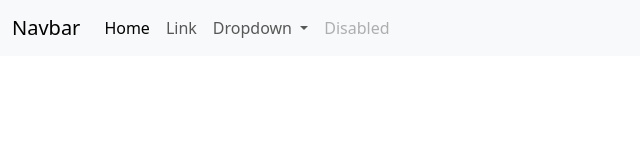
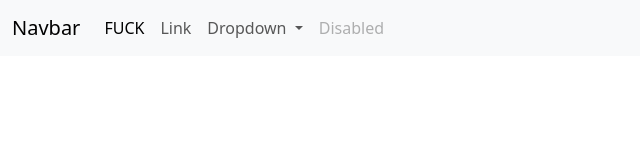
Before and after one commit to y7511/bootstrap, a plain HTML site: page index.html in a window 1280 px wide. Shown: the full height of the page, 0-640 px from the left. Drawn offline with nearby package versions, Linux system fonts and the light colour scheme.

Commit message:
index.html
Signed-off-by: y7511 <151213186+y7511@users.noreply.github.com>

```diff
--- a/index.html
+++ b/index.html
@@ -16,7 +16,7 @@
         <div class="collapse navbar-collapse" id="navbarSupportedContent">
           <ul class="navbar-nav me-auto mb-2 mb-lg-0">
             <li class="nav-item">
-              <a class="nav-link active" aria-current="page" href="#">Home</a>
+              <a class="nav-link active" aria-current="page" href="#">FUCK</a>
             </li>
             <li class="nav-item">
               <a class="nav-link" href="#">Link</a>
```
